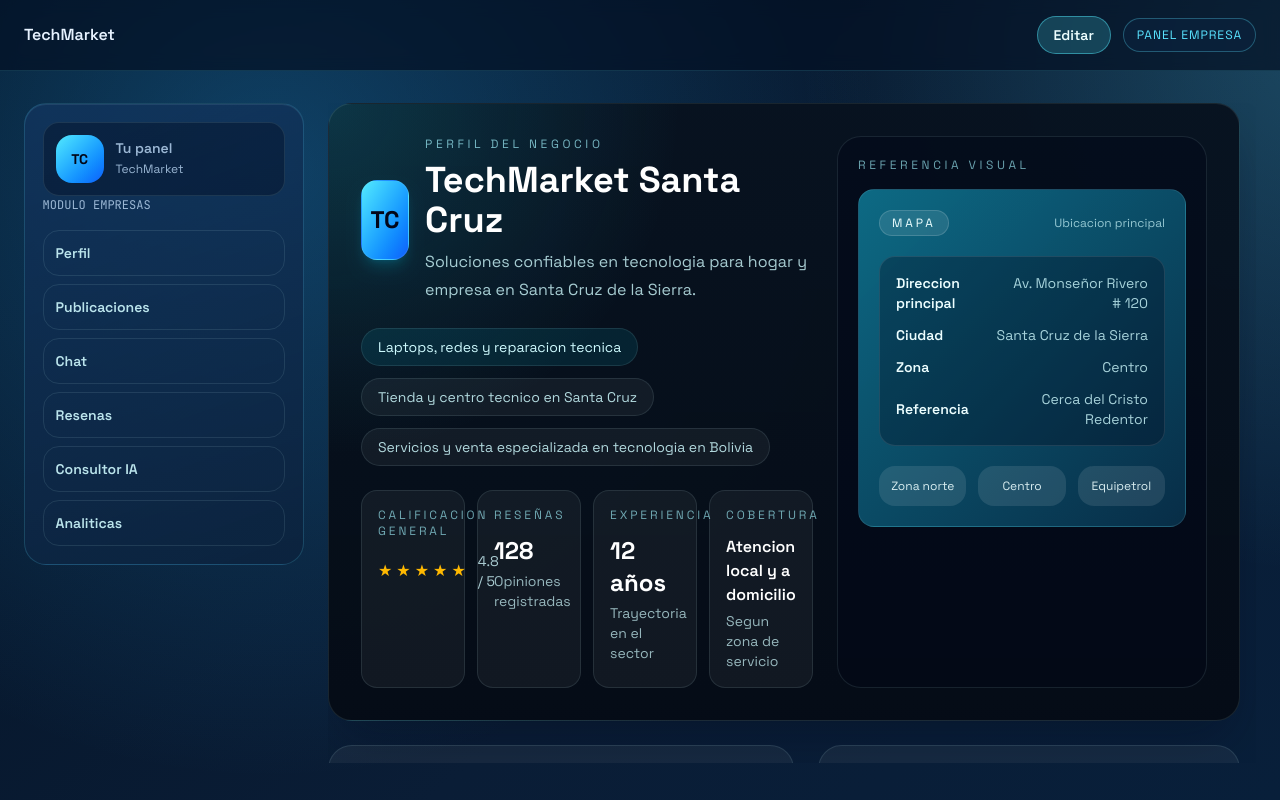
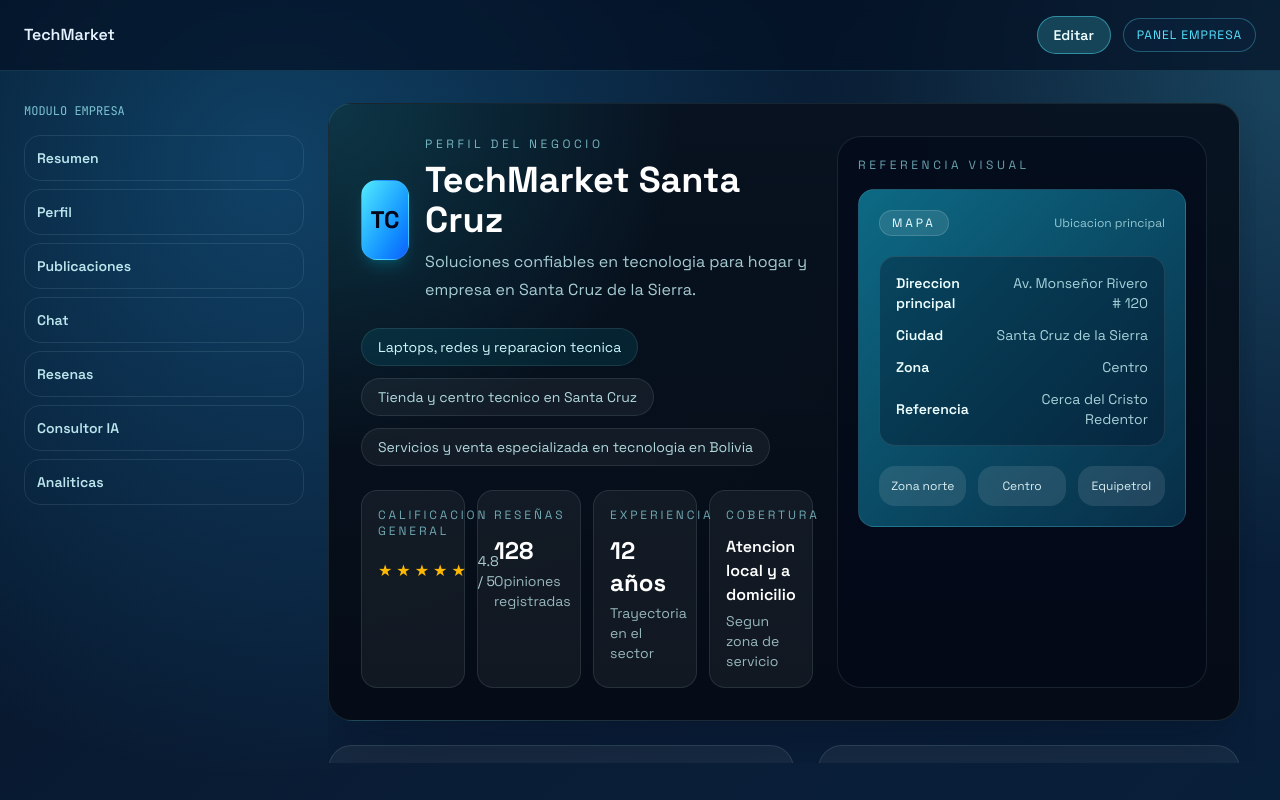
Before and after one commit to isavethh/proyecto-techmarket-parte-front, a Next.js app in the folder frontend/: page /empresa/perfil in a window 1280 px wide. Built offline with nearby package versions, Linux system fonts and the light colour scheme.

Commit message:
Sidebar general en empresa mejor estructura

```diff
--- /dev/null
+++ b/frontend/app/empresa/CompanySidebar.tsx
@@ -0,0 +1,36 @@
+"use client";
+
+import Link from "next/link";
+
+type CompanySidebarProps = {
+  className?: string;
+};
+
+const companyModules = [
+  { title: "Resumen", href: "/empresa" },
+  { title: "Perfil", href: "/empresa/perfil" },
+  { title: "Publicaciones", href: "/empresa/publicaciones" },
+  { title: "Chat", href: "/empresa/chat" },
+  { title: "Resenas", href: "/empresa/resenas" },
+  { title: "Consultor IA", href: "/empresa/ia" },
+  { title: "Analiticas", href: "/empresa/analiticas" },
+];
+
+export function CompanySidebar({ className }: CompanySidebarProps) {
+  return (
+    <div className={className}>
+      <p className="tech-mono text-xs text-cyan-200/75">MODULO EMPRESA</p>
+      <nav className="mt-4 space-y-2 text-sm text-cyan-100/90">
+        {companyModules.map((module) => (
+          <Link
+            key={module.title}
+            href={module.href}
+            className="block rounded-2xl border border-cyan-100/10 p-3 font-semibold text-cyan-50 transition hover:bg-cyan-100/5"
+          >
+            {module.title}
+          </Link>
+        ))}
+      </nav>
+    </div>
+  );
+}
--- a/frontend/app/empresa/analiticas/page.tsx
+++ b/frontend/app/empresa/analiticas/page.tsx
@@ -1,4 +1,5 @@
 import Link from "next/link";
+import { CompanySidebar } from "../CompanySidebar";
 
 type PublicationMetric = {
   id: string;
@@ -33,15 +34,6 @@ type GrowthPoint = {
   month: string;
   visits: number;
 };
-
-const companyModules = [
-  { title: "Perfil y tienda", href: "/empresa/perfil" },
-  { title: "Publicaciones", href: "/empresa/publicaciones" },
-  { title: "Chat", href: "/empresa/chat" },
-  { title: "Resenas", href: "/empresa/resenas" },
-  { title: "Consultor IA", href: "/empresa/ia" },
-  { title: "Analiticas", href: "/empresa/analiticas" },
-];
 
 const publicationMetrics: PublicationMetric[] = [
   { id: "pm-1", title: "Laptop Pro 14", visits: 2380, conversion: 18 },
@@ -150,30 +142,8 @@ export default function AnaliticasPage() {
       </header>
 
       <main className="mt-8 grid gap-6 px-6 lg:grid-cols-[280px_1fr]">
-        <aside className="tech-card h-fit">
-          <div className="rounded-2xl border border-cyan-100/10 bg-slate-950/35 p-3">
-            <div className="flex items-center gap-3">
-              <div className="flex h-12 w-12 items-center justify-center rounded-2xl bg-gradient-to-br from-cyan-300 to-blue-600 text-sm font-bold text-slate-950">
-                TC
-              </div>
-              <div>
-                <p className="text-sm font-semibold text-cyan-50">Tu panel</p>
-                <p className="text-xs text-cyan-100/75">TechMarket</p>
-              </div>
-            </div>
-          </div>
-          <p className="tech-mono mt-4 text-xs text-cyan-200/75">MODULO EMPRESAS</p>
-          <nav className="mt-4 space-y-2 text-sm text-cyan-100/90">
-            {companyModules.map((module) => (
-              <Link
-                key={module.title}
-                href={module.href}
-                className="block rounded-2xl border border-cyan-100/10 p-3 font-semibold text-cyan-50 transition hover:bg-cyan-100/5"
-              >
-                {module.title}
-              </Link>
-            ))}
-          </nav>
+        <aside className="h-fit">
+          <CompanySidebar />
         </aside>
 
         <section className="space-y-6 overflow-y-auto pr-4" style={{ maxHeight: "calc(100vh - 140px)" }}>
--- a/frontend/app/empresa/chat/page.tsx
+++ b/frontend/app/empresa/chat/page.tsx
@@ -1,7 +1,8 @@
 "use client";
 
 import { useState } from "react";
-import { CompanyPageHeader, CompanyPanelCard } from "../../components/CompanyPageSections";
+import { CompanyPageHeader } from "../../components/CompanyPageSections";
+import { CompanySidebar } from "../CompanySidebar";
 
 type ChatMessage = {
   id: string;
@@ -20,15 +21,6 @@ type ChatThread = {
   avatar: string;
   messages: ChatMessage[];
 };
-
-const companyModules = [
-  { title: "Perfil y tienda", href: "/empresa/perfil" },
-  { title: "Publicaciones", href: "/empresa/publicaciones" },
-  { title: "Chat", href: "/empresa/chat" },
-  { title: "Resenas", href: "/empresa/resenas" },
-  { title: "Consultor IA", href: "/empresa/ia" },
-  { title: "Analiticas", href: "/empresa/analiticas" },
-];
 
 const chatThreads: ChatThread[] = [
   {
@@ -131,7 +123,7 @@ export default function ChatPage() {
             </p>
           </section>
 
-          <CompanyPanelCard links={companyModules} panelSubtitle="Empresa activa en TechMarket" />
+          <CompanySidebar />
         </aside>
 
         <section className="chat-scrollbar space-y-6 overflow-y-auto pr-0 lg:pr-4" style={{ maxHeight: "calc(100vh - 140px)" }}>
--- a/frontend/app/empresa/ia/page.tsx
+++ b/frontend/app/empresa/ia/page.tsx
@@ -2,7 +2,8 @@
 
 import Link from "next/link";
 import { FormEvent, useEffect, useRef, useState } from "react";
-import { CompanyPageHeader, CompanyPanelCard } from "../../components/CompanyPageSections";
+import { CompanyPageHeader } from "../../components/CompanyPageSections";
+import { CompanySidebar } from "../CompanySidebar";
 
 type AiBusinessInsight = {
   summary: string;
@@ -16,15 +17,6 @@ type AiBusinessInsight = {
   focusLabel: string;
   focusHref: string;
 };
-
-const companyModules = [
-  { title: "Perfil", href: "/empresa/perfil" },
-  { title: "Publicaciones", href: "/empresa/publicaciones" },
-  { title: "Chat", href: "/empresa/chat" },
-  { title: "Resenas", href: "/empresa/resenas" },
-  { title: "Consultor IA", href: "/empresa/ia" },
-  { title: "Analiticas", href: "/empresa/analiticas" },
-];
 
 const recommendedAiQuestions = [
   "Que accion me conviene priorizar hoy para subir conversion?",
@@ -293,7 +285,7 @@ export default function ConsultorIAPage() {
             </p>
           </section>
 
-          <CompanyPanelCard links={companyModules} panelSubtitle="Empresa activa en TechMarket" />
+          <CompanySidebar />
         </aside>
 
         <section className="chat-scrollbar space-y-6 overflow-y-auto pr-0 lg:pr-4" style={{ maxHeight: "calc(100vh - 140px)" }}>
--- a/frontend/app/empresa/page.tsx
+++ b/frontend/app/empresa/page.tsx
@@ -2,7 +2,8 @@
 
 import Link from "next/link";
 import { FormEvent, useEffect, useRef, useState } from "react";
-import { CompanyPageHeader, CompanyPanelCard } from "../components/CompanyPageSections";
+import { CompanyPageHeader } from "../components/CompanyPageSections";
+import { CompanySidebar } from "./CompanySidebar";
 
 type ExecutiveMetric = {
   id: string;
@@ -43,15 +44,6 @@ type AiBusinessInsight = {
   advice: string;
   nextStep: string;
 };
-
-const companyModules = [
-  { title: "Resumen", href: "/empresa" },
-  { title: "Publicaciones", href: "/empresa/publicaciones" },
-  { title: "Chat", href: "/empresa/chat" },
-  { title: "Resenas", href: "/empresa/resenas" },
-  { title: "Consultor IA", href: "/empresa/ia" },
-  { title: "Analiticas", href: "/empresa/analiticas" },
-];
 
 const executiveMetrics: ExecutiveMetric[] = [
   {
@@ -317,7 +309,7 @@ export default function EmpresaPage() {
             </p>
           </section>
 
-          <CompanyPanelCard links={companyModules} panelSubtitle="Empresa activa en TechMarket" />
+          <CompanySidebar />
 
           <section className="tech-card">
             <p className="text-sm font-semibold text-cyan-50">Radar de negocio</p>
--- a/frontend/app/empresa/perfil/page.tsx
+++ b/frontend/app/empresa/perfil/page.tsx
@@ -2,15 +2,7 @@
 
 import Link from "next/link";
 import { FormEvent, useState } from "react";
-
-const companyModules = [
-  { title: "Perfil", href: "/empresa/perfil" },
-  { title: "Publicaciones", href: "/empresa/publicaciones" },
-  { title: "Chat", href: "/empresa/chat" },
-  { title: "Resenas", href: "/empresa/resenas" },
-  { title: "Consultor IA", href: "/empresa/ia" },
-  { title: "Analiticas", href: "/empresa/analiticas" },
-];
+import { CompanySidebar } from "../CompanySidebar";
 
 const businessData = {
   name: "TechMarket Santa Cruz",
@@ -288,26 +280,8 @@ export default function Perfil() {
       </header>
 
       <main className="mt-8 grid gap-6 px-6 lg:grid-cols-[280px_1fr]">
-        <aside className="tech-card h-fit">
-          <div className="rounded-2xl border border-cyan-100/10 bg-slate-950/35 p-3">
-            <div className="flex items-center gap-3">
-              <div className="flex h-12 w-12 items-center justify-center rounded-2xl bg-gradient-to-br from-cyan-300 to-blue-600 text-sm font-bold text-slate-950">
-                TC
-              </div>
-              <div>
-                <p className="text-sm font-semibold text-cyan-50">Tu panel</p>
-                <p className="text-xs text-cyan-100/75">TechMarket</p>
-              </div>
-            </div>
-          </div>
-          <p className="tech-mono mt-4 text-xs text-cyan-200/75">MODULO EMPRESAS</p>
-          <nav className="mt-4 space-y-2 text-sm text-cyan-100/90">
-            {companyModules.map((module) => (
-              <Link key={module.title} href={module.href} className="block rounded-2xl border border-cyan-100/10 p-3 font-semibold text-cyan-50 hover:bg-cyan-100/5 transition">
-                {module.title}
-              </Link>
-            ))}
-          </nav>
+        <aside className="h-fit">
+          <CompanySidebar />
         </aside>
 
         <section className="space-y-6 overflow-y-auto pr-4" style={{ maxHeight: "calc(100vh - 140px)" }}>
--- a/frontend/app/empresa/publicaciones/page.tsx
+++ b/frontend/app/empresa/publicaciones/page.tsx
@@ -3,20 +3,12 @@
 import Link from "next/link";
 import { FormEvent, useEffect, useState } from "react";
 import { AnimatePresence, motion } from "motion/react";
-import { CompanyPageHeader, CompanyPanelCard } from "../../components/CompanyPageSections";
+import { CompanyPageHeader } from "../../components/CompanyPageSections";
 import { CommunityFeedPost, upsertCommunityFeedPosts } from "../../lib/communityFeed";
+import { CompanySidebar } from "../CompanySidebar";
 
 type MainFilter = "Productos disponibles" | "Servicios" | "Ofertas y promociones" | "Publicaciones de interacción" | "Publicaciones de texto";
 type InteractionFilter = "Encuestas" | "Publicaciones" | "Lista de usuarios que interactúan";
-
-const companyModules = [
-  { title: "Perfil y tienda", href: "/empresa/perfil" },
-  { title: "Publicaciones", href: "/empresa/publicaciones" },
-  { title: "Chat", href: "/empresa/chat" },
-  { title: "Resenas", href: "/empresa/resenas" },
-  { title: "Consultor IA", href: "/empresa/ia" },
-  { title: "Analiticas", href: "/empresa/analiticas" },
-];
 
 const mainFilters: MainFilter[] = [
   "Productos disponibles",
@@ -883,7 +875,7 @@ export default function PublicacionesPage() {
             </p>
           </section>
 
-          <CompanyPanelCard links={companyModules} panelSubtitle="Empresa activa en TechMarket" />
+          <CompanySidebar />
 
           <section className="tech-card">
             <p className="text-sm font-semibold text-cyan-50">Resumen rapido</p>
--- a/frontend/app/empresa/resenas/page.tsx
+++ b/frontend/app/empresa/resenas/page.tsx
@@ -2,7 +2,8 @@
 
 import Link from "next/link";
 import { useMemo, useState } from "react";
-import { CompanyPageHeader, CompanyPanelCard } from "../../components/CompanyPageSections";
+import { CompanyPageHeader } from "../../components/CompanyPageSections";
+import { CompanySidebar } from "../CompanySidebar";
 
 type ReviewFilter = "Todas" | "Sin responder" | "5 estrellas" | "Con mejora";
 
@@ -19,15 +20,6 @@ type CustomerReview = {
   needsFollowUp: boolean;
   wasResponded: boolean;
 };
-
-const companyModules = [
-  { title: "Perfil y tienda", href: "/empresa/perfil" },
-  { title: "Publicaciones", href: "/empresa/publicaciones" },
-  { title: "Chat", href: "/empresa/chat" },
-  { title: "Resenas", href: "/empresa/resenas" },
-  { title: "Consultor IA", href: "/empresa/ia" },
-  { title: "Analiticas", href: "/empresa/analiticas" },
-];
 
 const reviewFilters: ReviewFilter[] = ["Todas", "Sin responder", "5 estrellas", "Con mejora"];
 
@@ -204,7 +196,7 @@ export default function ResenasPage() {
             </p>
           </section>
 
-          <CompanyPanelCard links={companyModules} panelSubtitle="Empresa activa en TechMarket" />
+          <CompanySidebar />
 
           <section className="tech-card">
             <p className="tech-mono text-xs text-cyan-200/75">TEMAS RECURRENTES</p>
```
